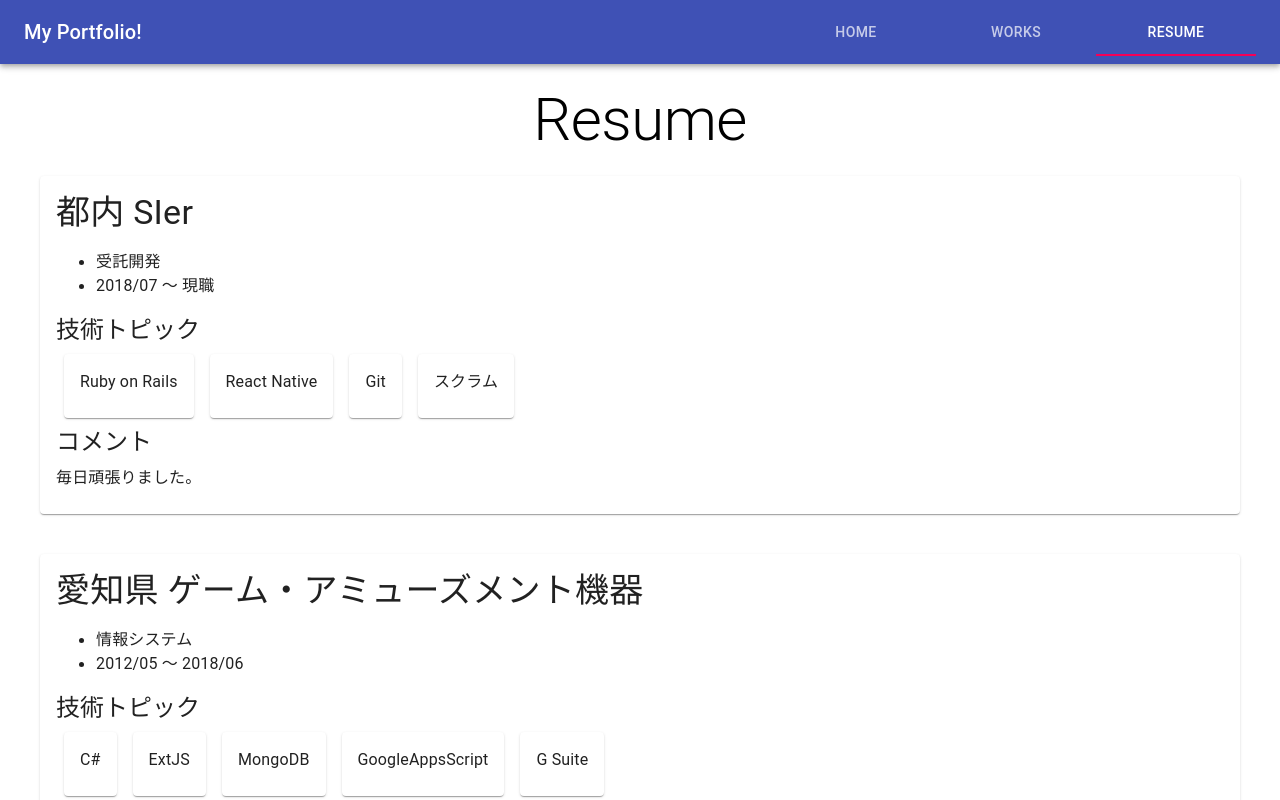
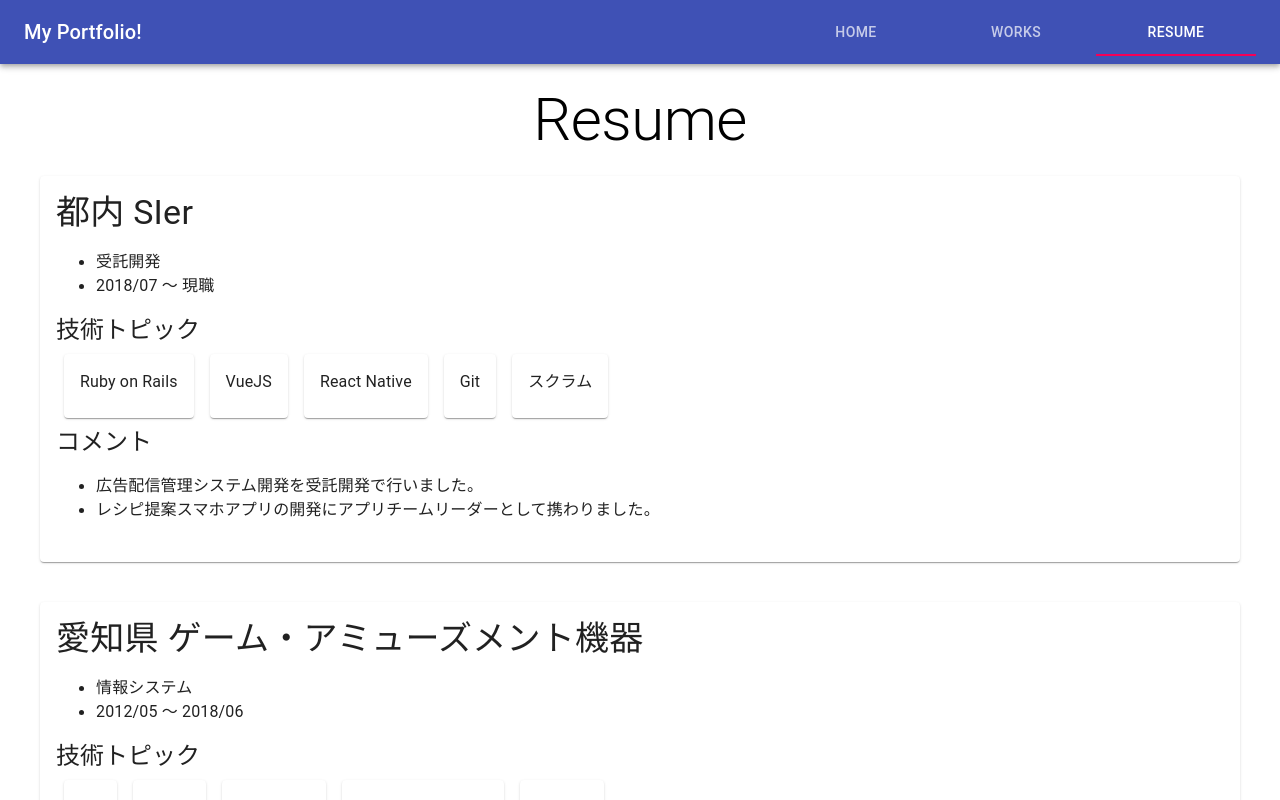
Before and after one commit to iteduki/react-portfolio, a React (Create React App) app: page / in a window 1280 px wide. Both pictures are taken after a click on the tab "RESUME". Shown: the top 800 px of the page. Built offline with nearby package versions, Linux system fonts and the light colour scheme.

Commit message:
コメントを複数行にした

```diff
--- a/src/pages/Resume.tsx
+++ b/src/pages/Resume.tsx
@@ -10,7 +10,7 @@ type Resume = {
   startAt: String
   endAt?: String
   skills: Array<String>
-  comment: String
+  comments: Array<String>
 }
 
 const useStyles = makeStyles({
@@ -67,7 +67,11 @@ export default function Resume() {
               <Typography variant="h5" gutterBottom>
                 コメント
               </Typography>
-              <Typography variant="body1">{item.comment}</Typography>
+              <ul>
+              {item.comments.map((comment) => {
+                return <li><Typography variant="body1">{comment}</Typography></li>
+              })}
+              </ul>
             </CardContent>
           </Card>
         )
--- a/src/pages/ResumeComponent/contents.json
+++ b/src/pages/ResumeComponent/contents.json
@@ -3,8 +3,11 @@
     "company": "都内 SIer",
     "industry": "受託開発",
     "startAt": "2018-07-01",
-    "skills": ["Ruby on Rails", "React Native", "Git", "スクラム"],
-    "comment": "毎日頑張りました。"
+    "skills": ["Ruby on Rails", "VueJS", "React Native", "Git", "スクラム"],
+    "comments": [
+      "広告配信管理システム開発を受託開発で行いました。",
+      "レシピ提案スマホアプリの開発にアプリチームリーダーとして携わりました。"
+    ]
   },
   {
     "company": "愛知県 ゲーム・アミューズメント機器",
@@ -12,7 +15,11 @@
     "startAt": "2012-05-01",
     "endAt": "2018-6-30",
     "skills": ["C#", "ExtJS", "MongoDB", "GoogleAppsScript", "G Suite"],
-    "comment": "毎日頑張りました。"
+    "comments": [
+      "社内向け人員管理ツール、ワークフローシステム（共にWebアプリ）の開発を行いました。",
+      "GoogleAppsScriptを用いてG Suiteユーザー、グループ管理を効率化しました。",
+      "社内ヘルプデスクとしてPC、システムの問題解決業務を行いました。"
+    ]
   },
   {
     "company": "名古屋 SIer",
@@ -20,6 +27,9 @@
     "startAt": "2010-04-01",
     "endAt": "2012-04-30",
     "skills": ["Adobe Flex", "java", "Seasar2", "C#"],
-    "comment": "毎日頑張りました。"
+    "comments": [
+      "中古車販売店様向けFlexアプリを開発し、画面レイアウト、サーバー機能の実装を行いました。",
+      "SESでワイヤーハーネス設計システム開発に携わりました。"
+    ]
   }
 ]
```
